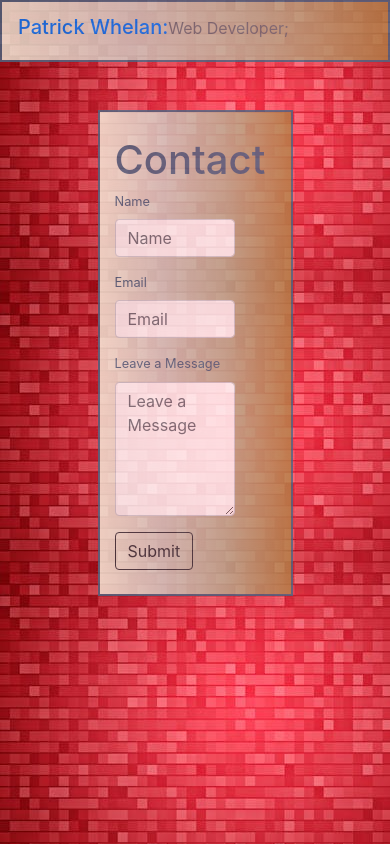
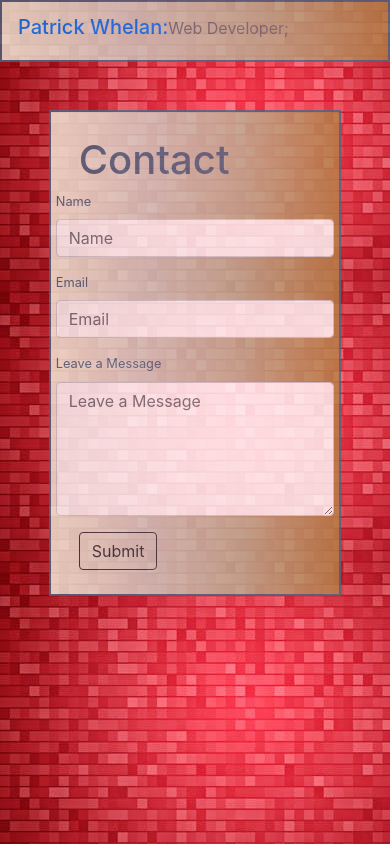
Before and after one commit to PatrickW96/Responsive-Portfoli, a plain HTML site: page contact.html in a window 390 px wide. Drawn offline with nearby package versions, Linux system fonts and the light colour scheme.

Commit message:
Home page and Contact page completely responsive. Need to add footer to both and complete Portfolio page. Then add CSS styles to font ect.

```diff
--- a/CSS/about-me.css
+++ b/CSS/about-me.css
@@ -10,6 +10,7 @@
     color: #496985;
     opacity: .8;
     border: 2px solid #496985;
+    /* width: 50%; */
 }
 
 /* Setting  unit of measurement on the picture to make the image responsive */
@@ -20,5 +21,19 @@ img {
 }
 
 .main-heading {
-    font-size: 2.9vw;
+    font-size: 30px;
 }
+
+/* Creating a breaking point for sm/xs screens--- width should go from 50% on md up and 75% on sm down  */
+
+
+@media only screen and (max-width: 768px) {
+    #main-content {
+        margin: auto;
+        padding: 5px;
+    }
+/*  */
+    .w-50 {
+        width: 75% !important;
+    }
+}
--- a/CSS/contact.css
+++ b/CSS/contact.css
@@ -10,3 +10,15 @@
     opacity: .8;
     border: 2px solid #496985;
 }
+
+@media only screen and (max-width: 768px) {
+    #main-content {
+        margin: auto;
+        padding: 5px;
+    }
+
+    .w-50 {
+        width: 75% !important;
+    }
+
+}
--- a/CSS/header-nav.css
+++ b/CSS/header-nav.css
@@ -15,7 +15,7 @@
 nav ul a {
     color: #496985;
     font-weight: 500 !important;
-    font-size: 1.2rem;
+    font-size: 1rem;
 }
 
  nav {
--- a/contact.html
+++ b/contact.html
@@ -6,6 +6,7 @@
         <title>Patrick Whelan WebDev</title>
         <meta name="description" content="">
         <meta name="viewport" content="width=device-width, initial-scale=1">
+
         <link rel="stylesheet" href="https://stackpath.bootstrapcdn.com/bootstrap/4.5.2/css/bootstrap.min.css" integrity="sha384-JcKb8q3iqJ61gNV9KGb8thSsNjpSL0n8PARn9HuZOnIxN0hoP+VmmDGMN5t9UJ0Z" crossorigin="anonymous">
         <link rel="stylesheet" href="CSS/header-nav.css">
         <link rel="stylesheet" href="CSS/about-me.css">
@@ -17,12 +18,10 @@
         <nav class="navbar navbar-default navbar-expand-sm navbar-static-top" role="navigation">
             <div class="container">
 
-                <a href="index.html" class="navbar-brand">
-
-                    <h5>Patrick Whelan:<small class="text-muted">Web Developer;</h5></a>
+                <a href="index.html" class="navbar-brand"><h5>Patrick Whelan:<small class="text-muted">Web Developer;</h5></a>
 
                 <button class="navbar-toggler" type="button" data-toggle="collapse" data-target="collapseNav" aria-controls="collapseNav" aria-expanded="false" aria-label="Toggle navigation">
-                    <span class="navbar-toggler-icon"></span>
+                    <i class="fas fa-bars"></i>
                 </button>
 
                 <div class="collapse navbar-collapse" id="collapseNav">
@@ -36,27 +35,38 @@
             </div>
         </nav>
 <!-- End Header/ Navbar -->
-        <main id="main-content" class="container mt-5 ml-auto ml-md-5 w-50 py-4">
-            <header>
-                <h1>Contact</h1>
+        <main id="main-content" class="container w-50 mt-5 ml-auto ml-md-5 py-4">
+            <header class="row mx-2">
+                <h1 class="h1 col">Contact</h1>
             </header>
             <section>
-                <form class="w-75 w-md-75">
-                    <section class="form-group">
+                <form>
+                    <section class="form-group row mx-sm-1">
+                        <div class="col-md-10">
                             <label>Name</label>
                             <input type="name" class="form-control" placeholder="Name">
+                        </div>
                     </section>
-                    <section class="form-group">
+                    <section class="form-group row mx-sm-1">
+                        <div class="col-md-10">
                             <label>Email</label>
                             <input type="email" class="form-control" placeholder="Email">
+                        </div>
                     </section>
-                    <section class="form-group">
+                    <section class="form-group row mx-sm-1">
+                        <div class="col-md-10">
                             <label>Leave a Message</label>
                             <textarea class="form-control" input type="leave a message" rows="5" placeholder="Leave a Message"></textarea></textarea>
+                        </div>
                     </section>
                 </form>
 
+                <div class="row mx-2">
+                    <div class="col">
                         <button tpye="button" class="btn btn-outline-dark">Submit</button>
+                    </div>
+                </div>
+
             </section>
         </main>
     </body>
```
Also changed, not shown: index.html (+2 -2 lines). Lines whose indentation alone changed are shown as unchanged.
